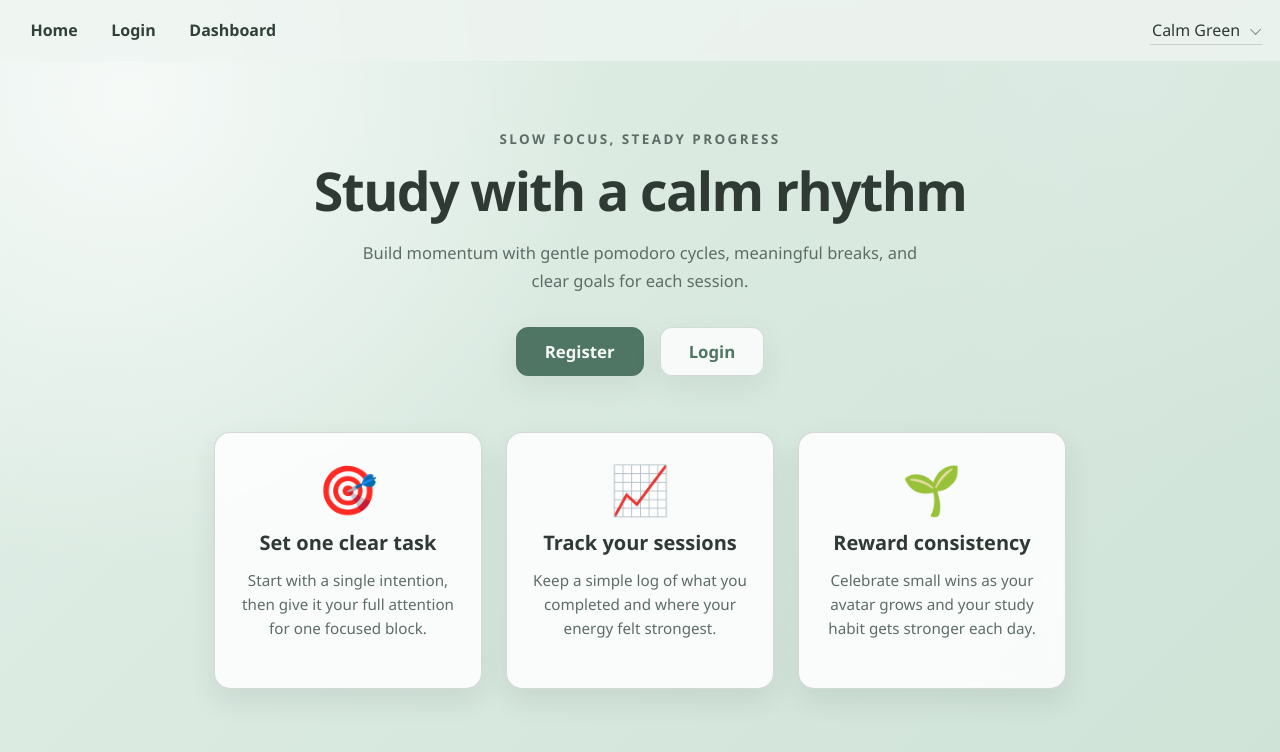
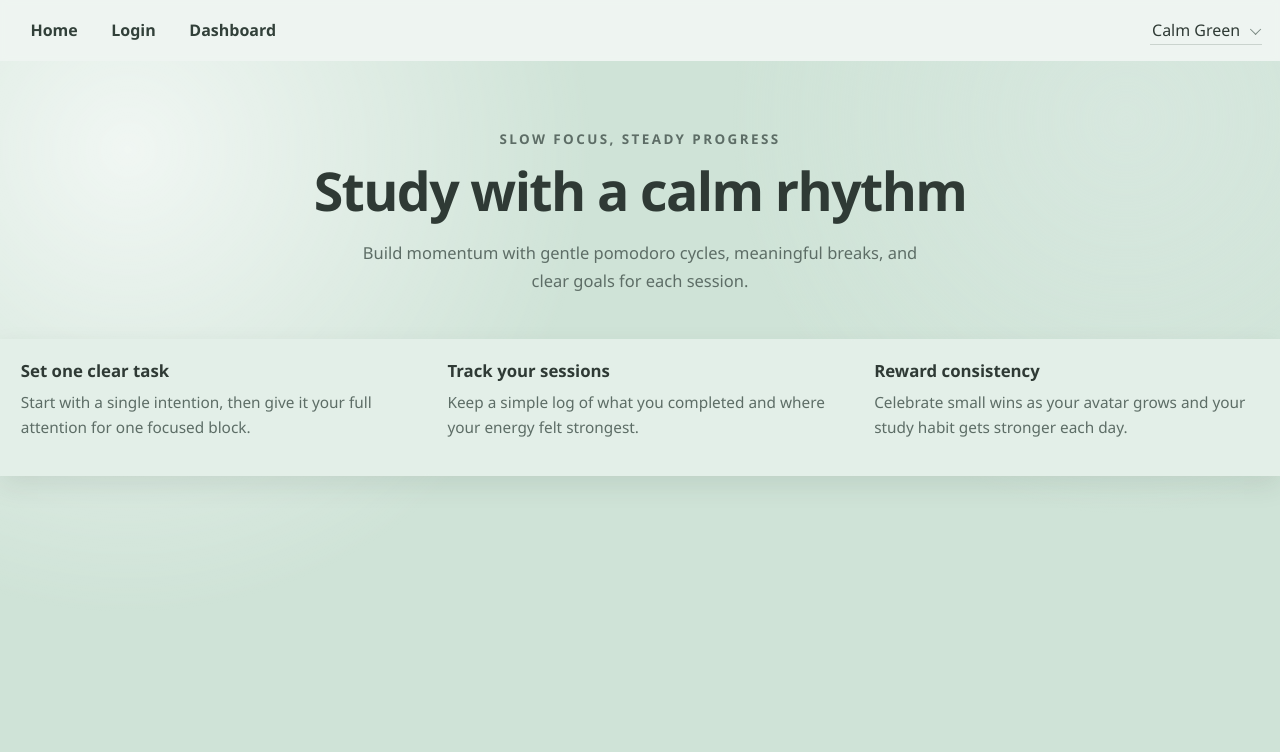
Before and after one commit to ann-johansson/PomodoroAvatarStudyApp-Fullstack, a React app in the folder Frontend/: page / in a window 1280 px wide. Shown: the top 752 px of the page. Built offline with nearby package versions, Linux system fonts and the light colour scheme; the HTML template or start-up script is replaced by a standard one.

Commit message:
Revert "Base design update"

```diff
--- a/Frontend/src/App.jsx
+++ b/Frontend/src/App.jsx
@@ -4,7 +4,6 @@ import ProtectedRoute from './components/ProtectedRoute'
 import Home from './pages/Home'
 import Login from './pages/Login'
 import Dashboard from './pages/Dashboard'
-import Avatar from './pages/Avatar'
 
 function App() {
   return (
@@ -20,14 +19,6 @@ function App() {
             </ProtectedRoute>
           }
         />
-        <Route
-          path="/avatar"
-          element={
-            <ProtectedRoute>
-              <Avatar />
-            </ProtectedRoute>
-          }
-        />
         <Route path="*" element={<Navigate to="/" replace />} />
       </Routes>
     </MainLayout>
--- a/Frontend/src/components/MainLayout.css
+++ b/Frontend/src/components/MainLayout.css
@@ -2,10 +2,7 @@
   min-height: 100dvh;
   display: flex;
   flex-direction: column;
-  background:
-    radial-gradient(circle at 10% 12%, var(--overlay-light), transparent 35%),
-    radial-gradient(circle at 88% 8%, var(--overlay-mint), transparent 30%),
-    linear-gradient(135deg, var(--color-bg-soft), var(--color-bg-accent));
+  background: var(--color-bg);
 }
 
 .app-content {
--- a/Frontend/src/components/Navbar.jsx
+++ b/Frontend/src/components/Navbar.jsx
@@ -1,11 +1,8 @@
 import { useState } from 'react'
-import { Link, useLocation } from 'react-router-dom'
+import { Link } from 'react-router-dom'
 import './Navbar.css'
 
 export default function Navbar() {
-  const location = useLocation()
-  const isAuthenticated = !!localStorage.getItem('authToken')
-
   const [activeTheme, setActiveTheme] = useState(() => {
     const rootTheme = document.documentElement.getAttribute('data-theme')
     return rootTheme || 'calm-green'
@@ -22,11 +19,7 @@ export default function Navbar() {
     <nav className="app-nav" aria-label="Primary">
       <div className="app-nav-links">
         <Link to="/">Home</Link>
-        {isAuthenticated ? (
-          <Link to="/avatar">Avatar</Link>
-        ) : (
-          <Link to="/login">Login</Link>
-        )}
+        <Link to="/login">Login</Link>
         <Link to="/dashboard">Dashboard</Link>
       </div>
 
--- a/Frontend/src/pages/Avatar.jsx
+++ /dev/null
@@ -1,74 +0,0 @@
-import './Avatar.css'
-
-export default function Avatar() {
-  // Let's use some fake data to make the styling look good!
-  const stats = {
-    level: 1,
-    title: "Novice Scholar",
-    xp: 240,
-    xpRequired: 500,
-    focusHours: 12,
-    streak: 3,
-    coins: 150,
-    finishedTasks: 27
-  }
-
-  const progressPercentage = (stats.xp / stats.xpRequired) * 100
-
-  return (
-    <div className="avatar-page">
-      <header className="avatar-header">
-        <h1>Your Avatar</h1>
-        <p>Watch your avatar grow as you maintain your study habits!</p>
-      </header>
-
-      <section className="avatar-viewer">
-        <div className="avatar-card">
-          <div className="avatar-stage">
-            <div className="avatar-sprite">🌱</div>
-          </div>
-          <div className="avatar-info">
-            <h2>Level {stats.level}</h2>
-            <p className="avatar-title">{stats.title}</p>
-
-            <div className="xp-container">
-              <div className="xp-labels">
-                <span>XP</span>
-                <span>{stats.xp} / {stats.xpRequired}</span>
-              </div>
-              <div className="xp-bar-bg">
-                <div
-                  className="xp-bar-fill"
-                  style={{ width: `${progressPercentage}%` }}
-                ></div>
-              </div>
-            </div>
-          </div>
-        </div>
-      </section>
-
-      <section className="avatar-stats">
-        <div className="stat-card">
-          <div className="stat-icon">⏱️</div>
-          <h3>Focus Time</h3>
-          <p>{stats.focusHours} hours</p>
-        </div>
-        <div className="stat-card">
-          <div className="stat-icon">✅</div>
-          <h3>Tasks</h3>
-          <p>{stats.finishedTasks} done</p>
-        </div>
-        <div className="stat-card">
-          <div className="stat-icon">🔥</div>
-          <h3>Current Streak</h3>
-          <p>{stats.streak} days</p>
-        </div>
-        <div className="stat-card">
-          <div className="stat-icon">🪙</div>
-          <h3>Coins</h3>
-          <p>{stats.coins}</p>
-        </div>
-      </section>
-    </div>
-  )
-}
--- a/Frontend/src/pages/Dashboard.css
+++ b/Frontend/src/pages/Dashboard.css
@@ -203,27 +203,15 @@
 }
 
 .avatar-placeholder {
-  width: 140px;
-  height: 140px;
-  background: radial-gradient(circle at 30% 30%, var(--overlay-light), transparent), var(--color-bg-accent);
+  font-size: 4rem;
+  background: var(--color-background);
+  width: 120px;
+  height: 120px;
   border-radius: 50%;
   display: flex;
   align-items: center;
   justify-content: center;
-  box-shadow: inset 0 0 20px rgba(0,0,0,0.05), 0 10px 20px var(--shadow-soft);
   border: 4px solid var(--level-accent);
-}
-
-.avatar-sprite {
-  font-size: 5.5rem;
-  line-height: 1;
-  animation: float 3s ease-in-out infinite;
-}
-
-@keyframes float {
-  0% { transform: translateY(0px); }
-  50% { transform: translateY(-10px); }
-  100% { transform: translateY(0px); }
 }
 
 .stats-section {
--- a/Frontend/src/pages/Dashboard.jsx
+++ b/Frontend/src/pages/Dashboard.jsx
@@ -11,17 +11,6 @@ const getUserRole = () => {
     return payload["http://schemas.microsoft.com/ws/2008/06/identity/claims/role"];
   } catch (e) {
     return null;
-  }
-}
-
-const getUserName = () => {
-  const token = localStorage.getItem('authToken');
-  if (!token) return 'Student';
-  try {
-    const payload = JSON.parse(atob(token.split('.')[1]));
-    return payload["http://schemas.xmlsoap.org/ws/2005/05/identity/claims/name"] || 'Student';
-  } catch (e) {
-    return 'Student';
   }
 }
 
@@ -81,7 +70,7 @@ export default function Dashboard() {
 
   // Fake User Stats
   const userStats = {
-    username: getUserName(),
+    username: 'Scholar',
     level: 12,
     xp: 450,
     xpRequired: 1000,
@@ -595,9 +584,7 @@ export default function Dashboard() {
           <article className="dashboard-card avatar-card">
             <h2>{userStats.username}</h2>
             <div className="avatar-display">
-              <div className="avatar-placeholder">
-                <div className="avatar-sprite">🌱</div>
-              </div>
+              <div className="avatar-placeholder">🧑‍🎓</div>
             </div>
 
             <div className="stats-section">
--- a/Frontend/src/pages/Home.css
+++ b/Frontend/src/pages/Home.css
@@ -11,6 +11,10 @@
   min-height: 100%;
   padding: 3.5rem 0 4.5rem;
   color: var(--home-text);
+  background:
+    radial-gradient(circle at 10% 12%, var(--overlay-light), transparent 35%),
+    radial-gradient(circle at 88% 8%, var(--overlay-mint), transparent 30%),
+    linear-gradient(135deg, var(--home-bg-soft), var(--home-bg-warm));
 }
 
 .home-hero {
@@ -45,92 +49,36 @@
   color: var(--home-muted);
 }
 
-.home-actions {
-  margin-top: 2rem;
-  display: flex;
-  justify-content: center;
-  gap: 1rem;
-}
-
-.home-actions .btn {
-  display: inline-block;
-  padding: 0.75rem 1.75rem;
-  border-radius: 12px;
-  font-size: 1.05rem;
-  font-weight: 600;
-  text-decoration: none;
-  transition: all 0.2s ease;
-  cursor: pointer;
-  box-shadow: var(--shadow-soft);
-}
-
-.home-actions .btn-primary {
-  background-color: var(--color-primary);
-  color: var(--color-on-primary);
-  border: 1px solid var(--color-primary);
-}
-
-.home-actions .btn-primary:hover {
-  background-color: var(--color-primary-strong);
-  border-color: var(--color-primary-strong);
-  transform: translateY(-2px);
-  box-shadow: var(--shadow-card);
-}
-
-.home-actions .btn-secondary {
-  background-color: var(--color-surface);
-  color: var(--color-primary);
-  border: 1px solid var(--color-border);
-}
-
-.home-actions .btn-secondary:hover {
-  background-color: var(--color-background);
-  transform: translateY(-2px);
-  box-shadow: var(--shadow-card);
-}
-
 .home-cards {
-  margin: 3.5rem auto 0;
-  max-width: 900px;
-  padding: 0 1.5rem;
+  margin: 2.8rem auto 0;
+  width: 100%;
   display: grid;
   grid-template-columns: repeat(3, minmax(0, 1fr));
-  gap: 1.5rem;
+  gap: 0;
+  border-radius: 0;
+  background: color-mix(in srgb, white 42%, var(--home-bg-soft) 58%);
+  box-shadow: 0 10px 24px color-mix(in srgb, var(--home-text) 10%, transparent);
 }
 
 .home-card {
-  padding: 2rem 1.5rem;
-  text-align: center;
-  background: var(--color-surface-strong);
-  border: 1px solid var(--color-border-strong);
-  border-radius: 16px;
-  box-shadow: var(--shadow-card);
-  backdrop-filter: blur(10px);
-  transition: transform 0.2s ease, box-shadow 0.2s ease;
-}
-
-.home-card:hover {
-  transform: translateY(-5px);
-  box-shadow: var(--shadow-elevated);
-}
-
-.home-card-icon {
-  font-size: 3rem;
-  margin-bottom: 1rem;
-  line-height: 1;
+  padding: 1.25rem 1.3rem;
+  text-align: left;
+  border-right: 0;
+  background: transparent;
+  backdrop-filter: blur(1px);
 }
 
 .home-card h2 {
   margin: 0;
-  font-size: 1.25rem;
-  color: var(--color-text);
+  font-size: 1.05rem;
+  color: var(--home-text);
 }
 
 .home-card p {
-  margin-top: 0.75rem;
-  font-size: 0.95rem;
-  line-height: 1.6;
-  color: var(--color-muted);
+  margin-top: 0.55rem;
+  font-size: 0.96rem;
+  line-height: 1.62;
+  color: var(--home-muted);
 }
 
 @media (max-width: 860px) {
@@ -144,10 +92,12 @@
 
   .home-cards {
     grid-template-columns: 1fr;
-    gap: 1.5rem;
+    border-radius: 0;
   }
 
   .home-card {
-    padding: 2rem;
+    padding: 1rem;
+    border-right: 0;
+    border-bottom: 0;
   }
 }
--- a/Frontend/src/pages/Home.jsx
+++ b/Frontend/src/pages/Home.jsx
@@ -1,4 +1,3 @@
-import { Link } from 'react-router-dom'
 import './Home.css'
 
 export default function Home() {
@@ -11,15 +10,10 @@ export default function Home() {
           Build momentum with gentle pomodoro cycles, meaningful breaks, and
           clear goals for each session.
         </p>
-        <div className="home-actions">
-          <Link to="/register" className="btn btn-primary">Register</Link>
-          <Link to="/login" className="btn btn-secondary">Login</Link>
-        </div>
       </section>
 
       <section className="home-cards" aria-label="How it works">
         <article className="home-card">
-          <div className="home-card-icon">🎯</div>
           <h2>Set one clear task</h2>
           <p>
             Start with a single intention, then give it your full attention for
@@ -28,7 +22,6 @@ export default function Home() {
         </article>
 
         <article className="home-card">
-          <div className="home-card-icon">📈</div>
           <h2>Track your sessions</h2>
           <p>
             Keep a simple log of what you completed and where your energy felt
@@ -37,7 +30,6 @@ export default function Home() {
         </article>
 
         <article className="home-card">
-          <div className="home-card-icon">🌱</div>
           <h2>Reward consistency</h2>
           <p>
             Celebrate small wins as your avatar grows and your study habit gets
```
Also changed, not shown: Frontend/src/pages/Avatar.css (deleted, +0 -162 lines).
